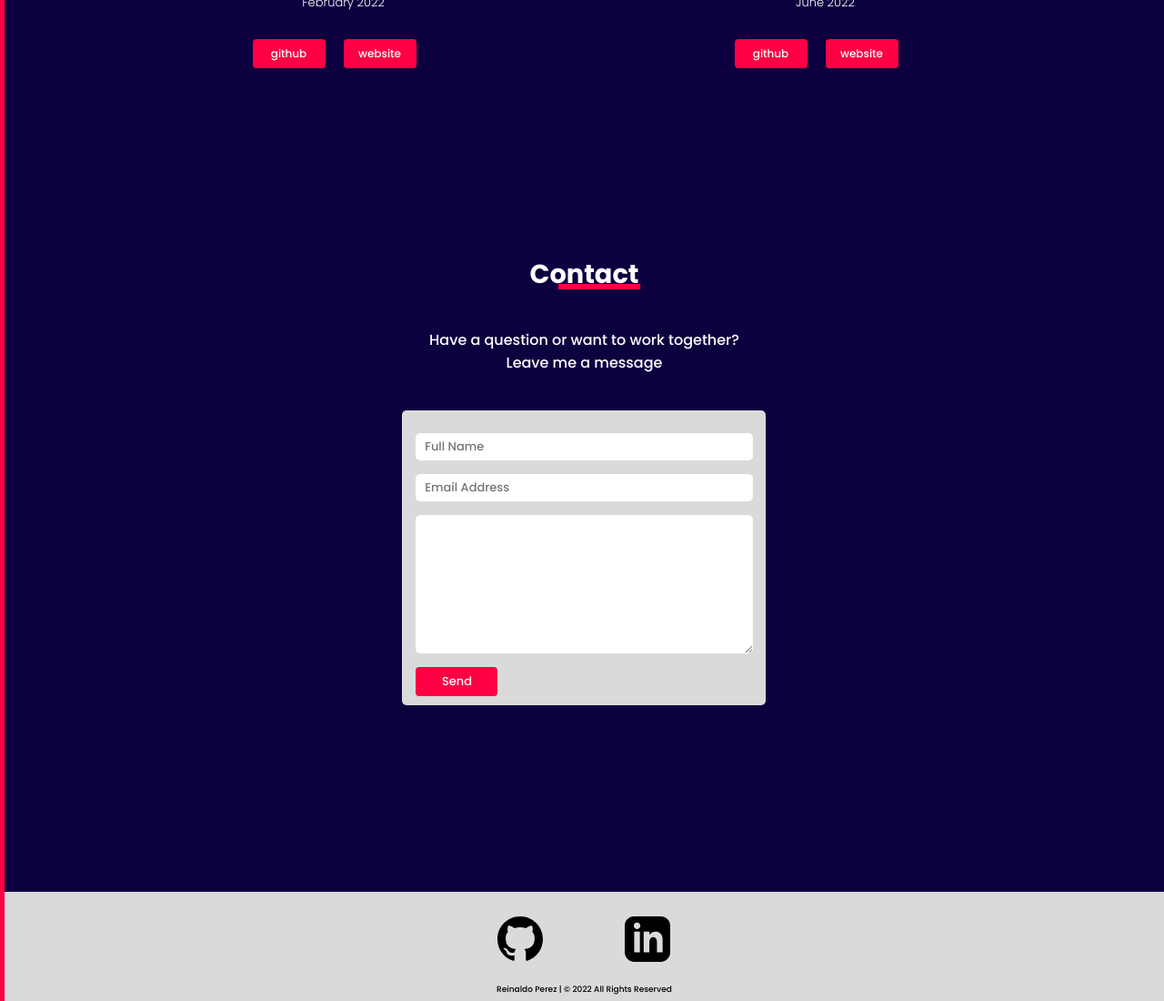
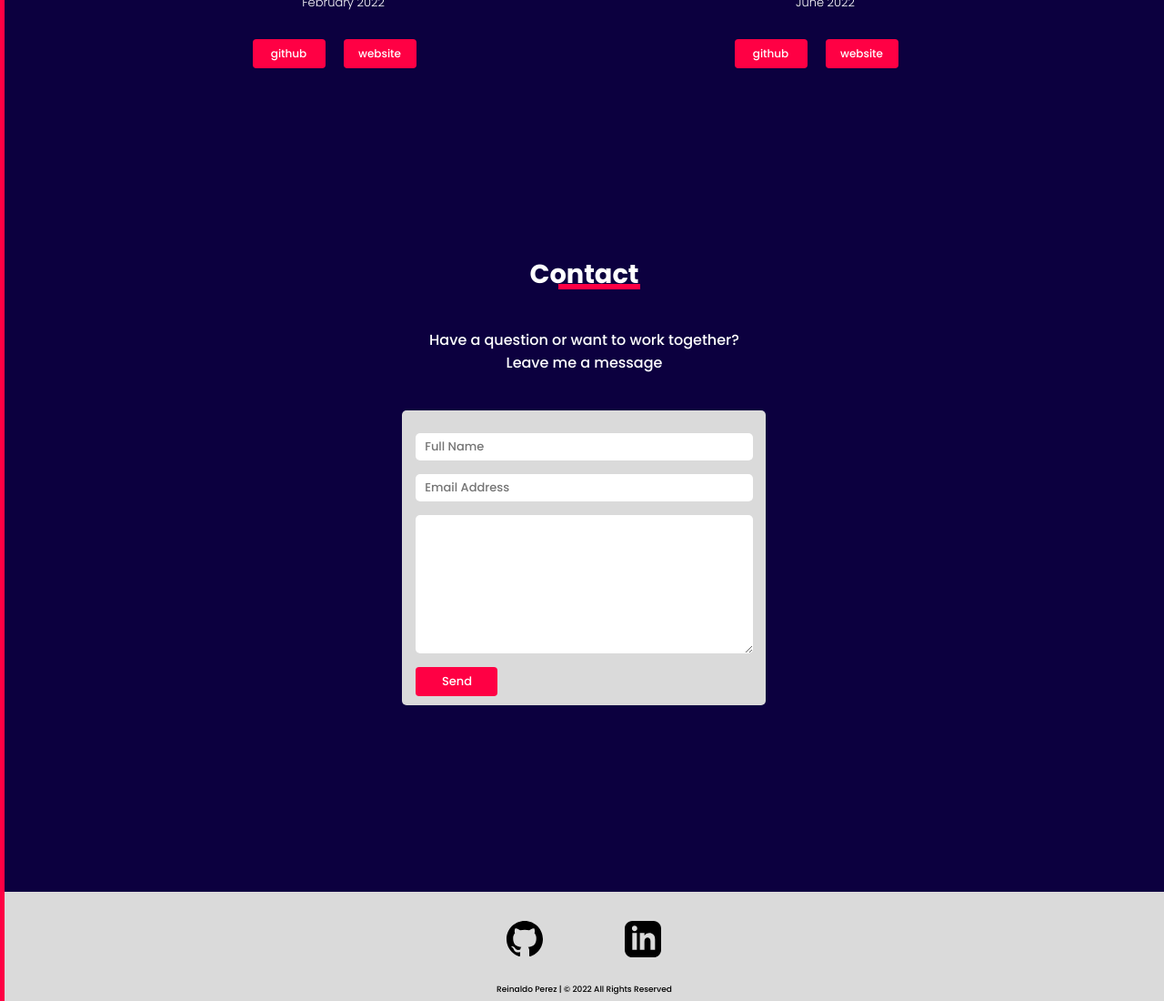
Before and after one commit to perezrei/portfolio, a Vue app: page / in a window 1280 px wide. Shown: the part 2264-3364 px from the top of the page at 91% size. Built offline with nearby package versions, Linux system fonts and the light colour scheme.

Commit message:
adjusting social media logos size

```diff
--- a/src/components/FooterSection.vue
+++ b/src/components/FooterSection.vue
@@ -32,7 +32,7 @@ footer {
   display: flex;
   height: 120px;
   background-color: var(--light-grey);
-  position: fix;
+  /* position: fixed; */
 }
 .left__bar {
   width: 5px;
@@ -51,7 +51,7 @@ footer {
 .social-logo {
   margin-top: 15px;
   padding: 5px 45px;
-  width: 140px;
+  width: 130px;
 }
 .footer__text {
   font-size: 9px;
```
